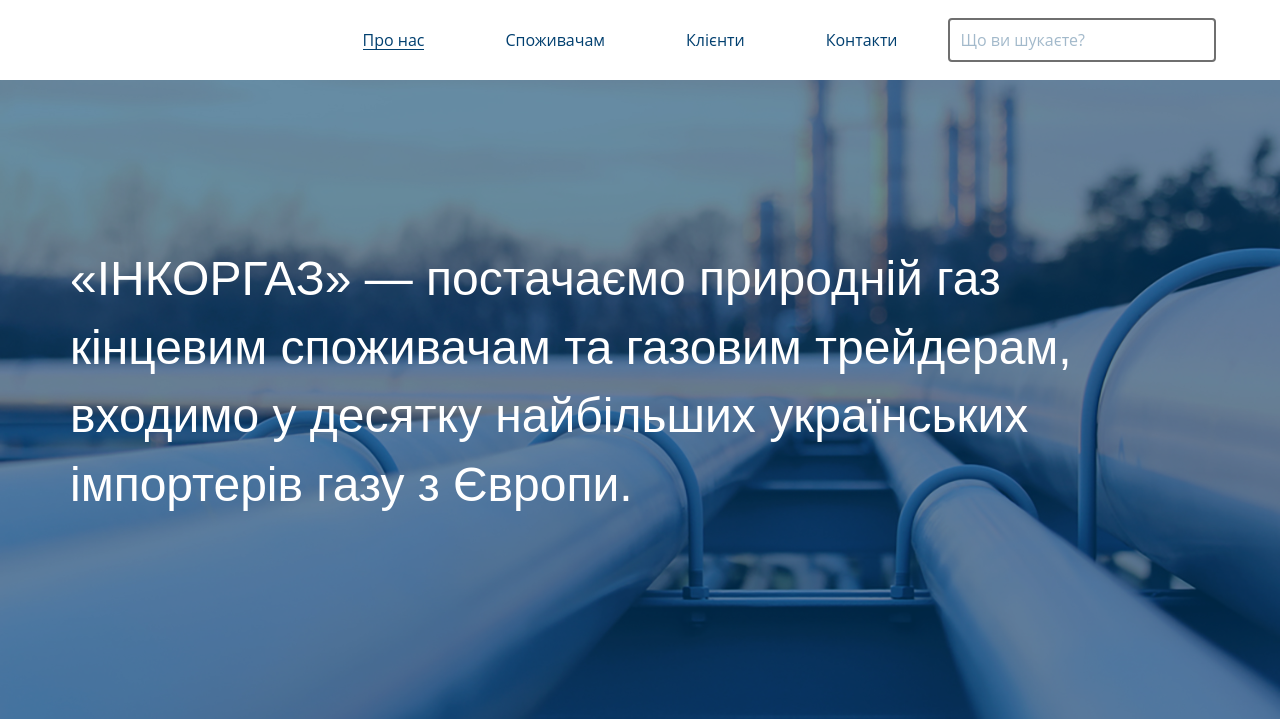
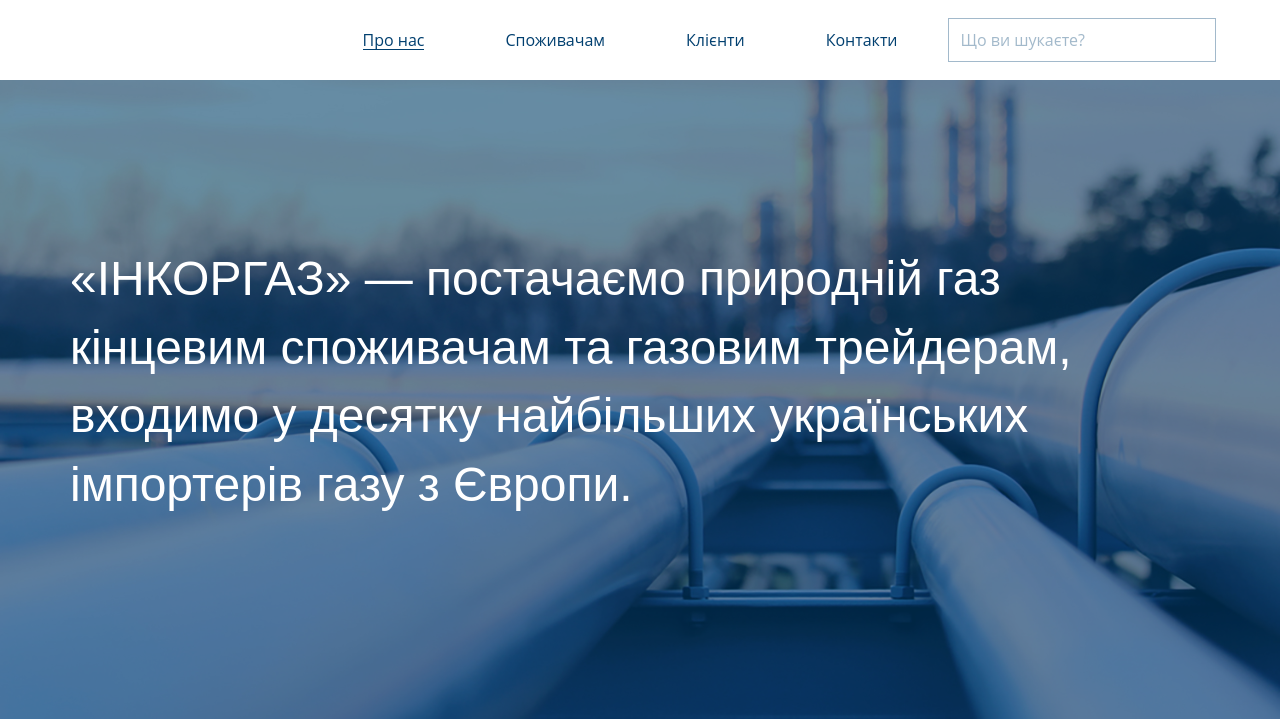
Before and after one commit to Ktara/is-it, a PHP site: page /about.html in a window 1280 px wide, with the restyled element focused. Shown: the top 719 px of the page. Run offline with PHP 8.4, Linux system fonts and the light colour scheme; some libraries are stand-ins or nearby versions; some web fonts are replaced.

Commit message:
add fix input other

```diff
--- a/Inkorgaz/css/style.css
+++ b/Inkorgaz/css/style.css
@@ -911,6 +911,9 @@ body {
   font-family: 'Open Sans', sans-serif;
   font-weight: 400;
   color: rgba(0, 64, 112, 0.6);
+}
+.nav-header-form input:focus {
+  outline: none;
 }
 /* Main-about section */
 .main-about {
--- a/Inkorgaz/css/style.less
+++ b/Inkorgaz/css/style.less
@@ -829,6 +829,9 @@ body {
 		    .opn-reg;
 		    color: hsla(206, 100%, 22%, 0.6);
 		}
+		input:focus {
+			outline: none;
+		}
 	}
 }
 
```
